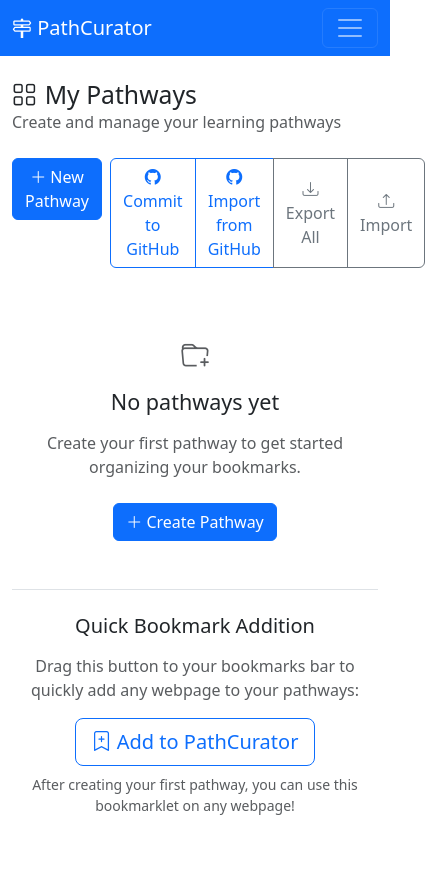
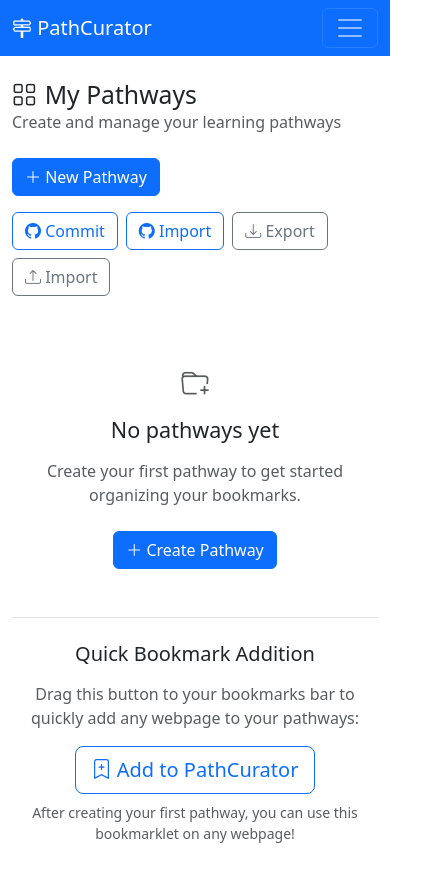
Before and after one commit to itr8tech/pathcurator, a website with bundled scripts: page dashboard.html in a window 390 px wide. Shown: the whole page, 425 px wide, since content can reach past the window. Built offline with nearby package versions, Linux system fonts and the light colour scheme.

Commit message:
Fix commit menu on mobile

```diff
--- a/dashboard.html
+++ b/dashboard.html
@@ -68,23 +68,23 @@
       </div>
     </div>
 
-    <div class="d-flex mb-4 gap-2 justify-content-between">
+    <div class="d-flex flex-column flex-md-row mb-4 gap-3">
     <div>
       <button id="addPathway" class="btn btn-primary">
         <i class="bi bi-plus-lg" aria-hidden="true"></i> New Pathway
       </button>
     </div>
-    <div class="btn-group">
+    <div class="d-flex flex-wrap gap-2 ms-md-auto">
       <button id="commitToGithub" class="btn btn-outline-primary" title="Save changes to GitHub repository">
-        <i class="bi bi-github" aria-hidden="true"></i> Commit to GitHub
+        <i class="bi bi-github" aria-hidden="true"></i> <span class="d-none d-sm-inline">Commit to GitHub</span><span class="d-sm-none">Commit</span>
       </button>
       <button id="importFromGithub" class="btn btn-outline-primary" title="Import data from GitHub repository">
-        <i class="bi bi-github" aria-hidden="true"></i> Import from GitHub
+        <i class="bi bi-github" aria-hidden="true"></i> <span class="d-none d-sm-inline">Import from GitHub</span><span class="d-sm-none">Import</span>
       </button>
-      <button id="exportJson" class="btn btn-outline-secondary">
-        <i class="bi bi-download" aria-hidden="true"></i> Export All
+      <button id="exportJson" class="btn btn-outline-secondary" title="Export all pathways">
+        <i class="bi bi-download" aria-hidden="true"></i> <span class="d-none d-sm-inline">Export All</span><span class="d-sm-none">Export</span>
       </button>
-      <button id="importJson" class="btn btn-outline-secondary">
+      <button id="importJson" class="btn btn-outline-secondary" title="Import pathways">
         <i class="bi bi-upload" aria-hidden="true"></i> Import
       </button>
     </div>
```
